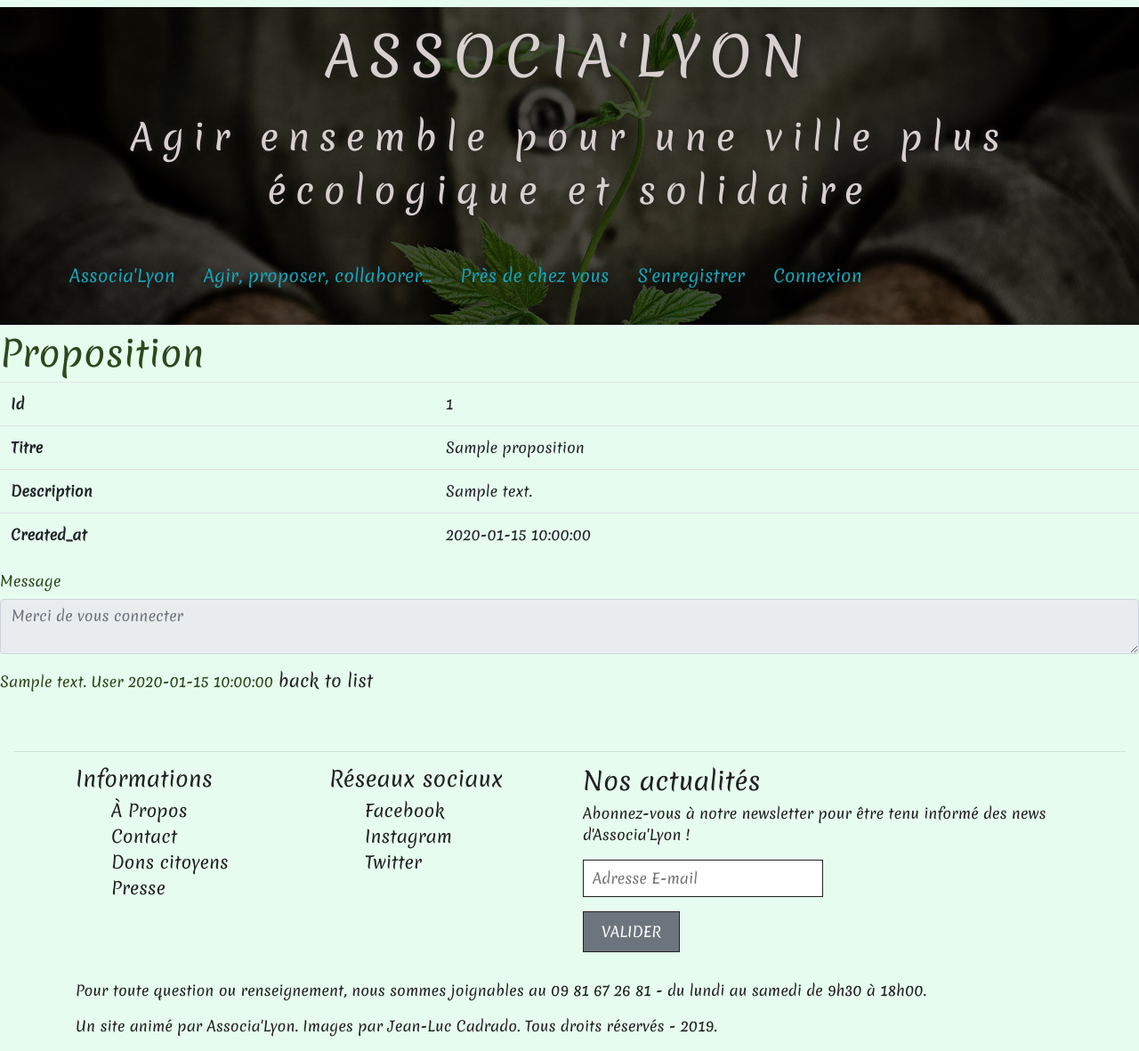
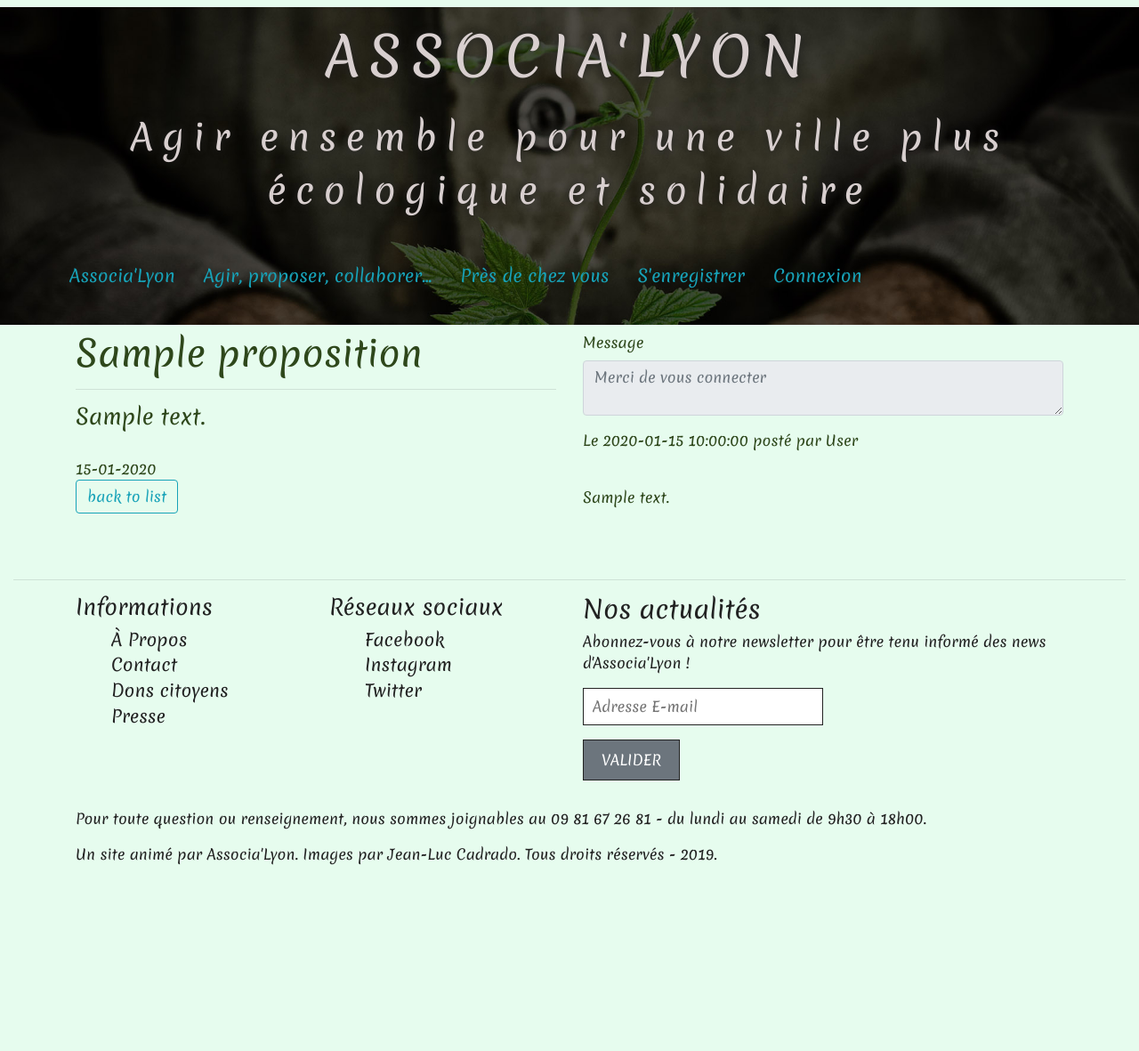
Before and after one commit to rikval/Associa-Lyon, a Symfony app: template templates/proposition/show.html.twig in a window 1280 px wide. Shown: the whole page at 89% size. After the commit the page ends 972 px from the top, so only its background shows below. Run offline with Twig, Linux system fonts and the light colour scheme; the template is opened without the code that fills it: most values are stand-ins (such as "Sample title", 1, 10 or a date in 2020); form fields are guessed from the names that the template uses; some libraries are stand-ins or nearby versions.

Commit message:
Propostion show page skin

```diff
--- a/templates/proposition/show.html.twig
+++ b/templates/proposition/show.html.twig
@@ -1,35 +1,29 @@
 {% extends 'base.html.twig' %}
 
-{% block title %}Proposition{% endblock %}
+{% block title %}{{ proposition.titre }}{% endblock %}
 
 {% block body %}
-    <h1>Proposition</h1>
+<div class="container">
+    <div class="row">
+        <div class="col-12 col-md-6">
+            <h1>{{ proposition.titre }}</h1>
+            <hr>
+            <h4>{{ proposition.description }}</h4>
+            <br>
+            {{ proposition.createdAt ? proposition.createdAt|date('d-m-Y') : '' }}
+            <br>
 
-    <table class="table">
-        <tbody>
-            <tr>
-                <th>Id</th>
-                <td>{{ proposition.id }}</td>
-            </tr>
-            <tr>
-                <th>Titre</th>
-                <td>{{ proposition.titre }}</td>
-            </tr>
-            <tr>
-                <th>Description</th>
-                <td>{{ proposition.description }}</td>
-            </tr>
-            <tr>
-                <th>Created_at</th>
-                <td>{{ proposition.createdAt ? proposition.createdAt|date('Y-m-d H:i:s') : '' }}</td>
-            </tr>
-        </tbody>
-    </table>
-
+            <a class="btn btn-outline-info" href="{{ path('proposition_index') }}">back to list</a>
+            {% if is_granted('ROLE_USER') and proposition.user.id == user.id %}
+            <a class="btn btn-outline-info" href="{{ path('proposition_edit', {'id': proposition.id}) }}">edit</a>
+            {{ include('proposition/_delete_form.html.twig') }}
+            {% endif %}
+        </div>
+        <div class="col-12 col-md-6">
                 {{ form_start(form) }}
                 {% if is_granted('ROLE_USER') %}
                 {{ form_row(form.message) }}
-    <button class="btn">{{ button_label|default('Save') }}</button>
+                <button class="btn btn btn-outline-info">{{ button_label|default('Envoyer') }}</button>
                 {% endif %}
                 {{ form_row(form.message, {'attr': {
                     'placeholder': 'Merci de vous connecter',
@@ -38,15 +32,15 @@
                 {{ form_end(form) }}
 
                 {% for message in proposition.messages %}
-            {{ message.message }}
-            {{ message.user.surname }}
-            {{ message.createdAt ? message.createdAt|date('Y-m-d H:i:s') : '' }}
+                <p>Le {{ message.createdAt ? message.createdAt|date('Y-m-d H:i:s') : '' }}
+                    posté par {{ message.user.surname }}
+                </p>
+                <br>
+                <p>{{ message.message }}</p>
+
                 {% endfor %}
 
-    <a href="{{ path('proposition_index') }}">back to list</a>
-
-    {% if is_granted('ROLE_USER') and proposition.user.id == user.id %}
-    <a href="{{ path('proposition_edit', {'id': proposition.id}) }}">edit</a>
-    {{ include('proposition/_delete_form.html.twig') }}
-    {% endif %}
+        </div>
+    </div>
+</div>
 {% endblock %}
```
Lines whose indentation alone changed are shown as unchanged.
